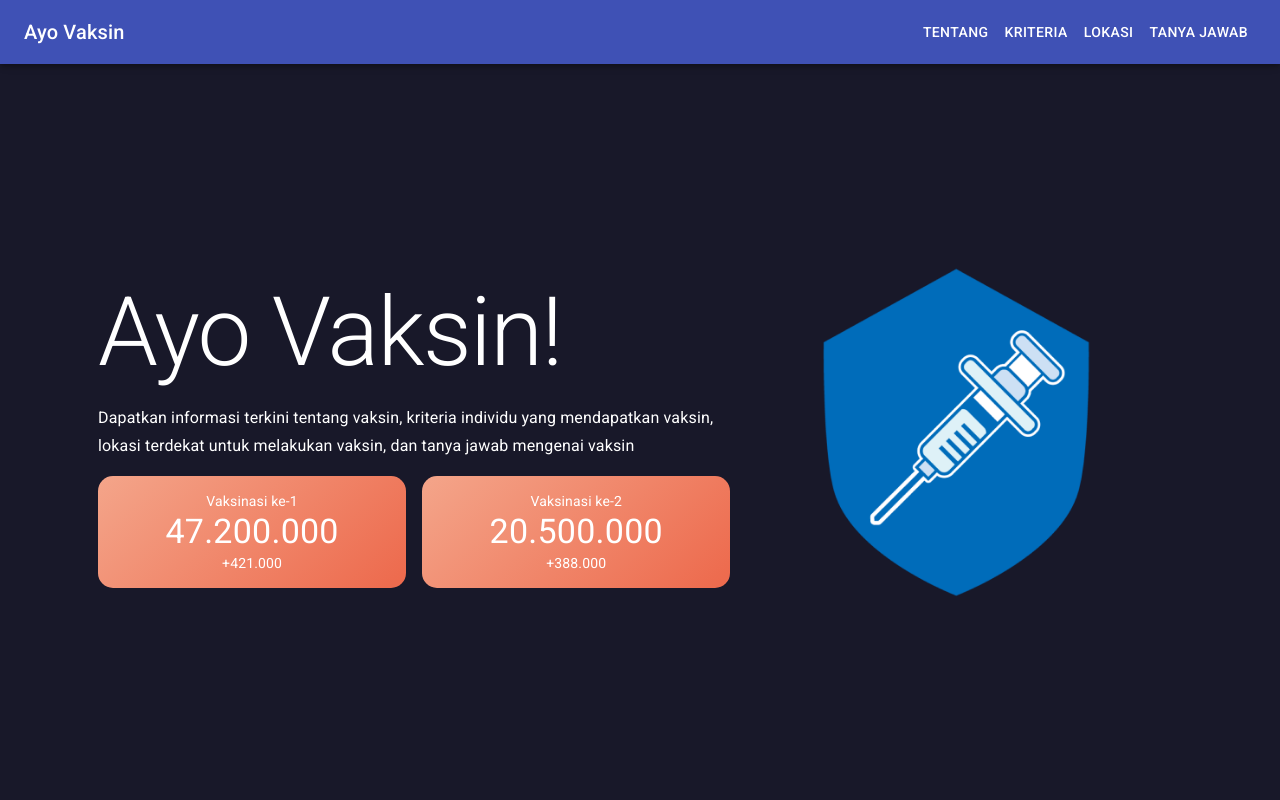
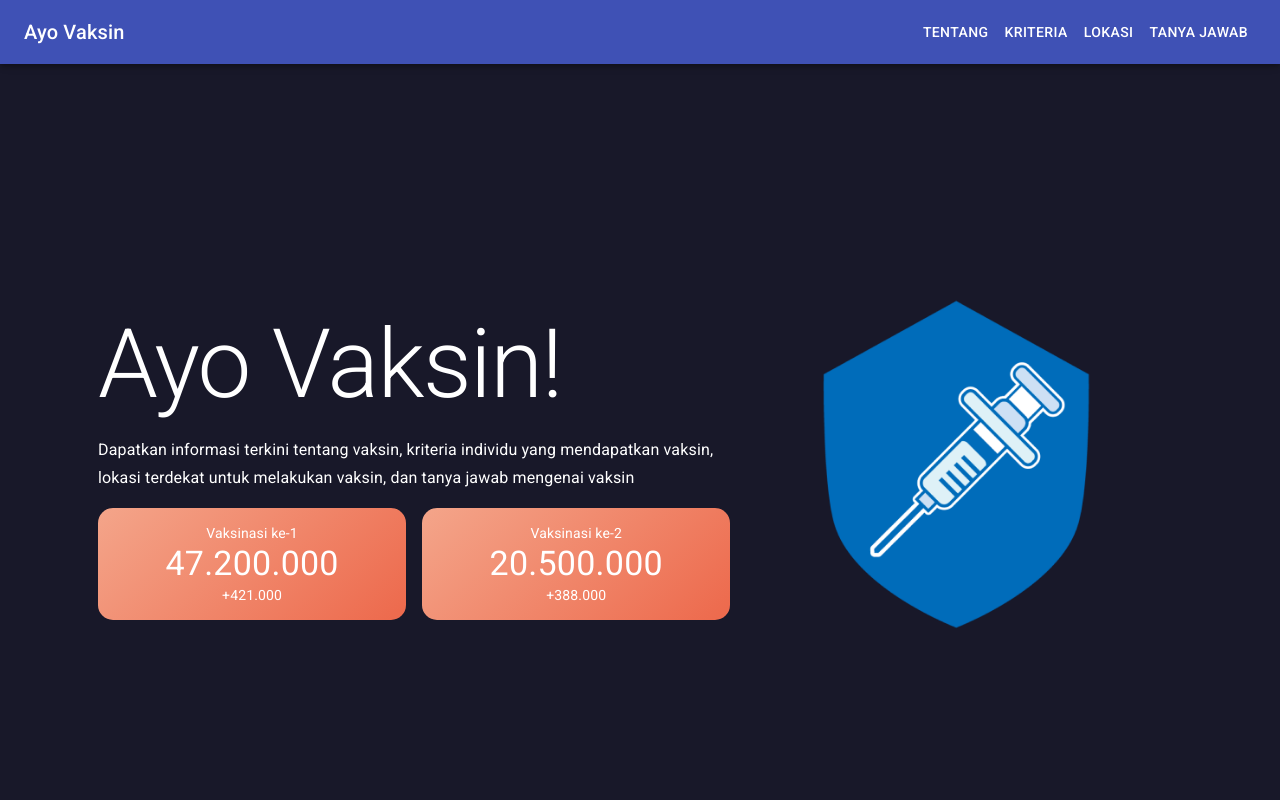
Before and after one commit to marfgold1/Milestone02_K05, a React (Create React App) app in the folder src/ayo-vaksin/: page / in a window 1280 px wide. Shown: the top 800 px of the page. Built offline with nearby package versions, Linux system fonts and the light colour scheme.

Commit message:
refactor homepage navbar sizing (!bug) bug: homepage height is over viewport 488 - Hilya

```diff
--- a/src/ayo-vaksin/src/App.js
+++ b/src/ayo-vaksin/src/App.js
@@ -1,28 +1,16 @@
-import { withStyles } from '@material-ui/core/styles';
-import { Box, CssBaseline } from "@material-ui/core";
+import { CssBaseline } from "@material-ui/core";
 import Homepage from "./pages/Homepage";
 import Navbar from "./components/Navbar";
 import { LokasiVaksin } from "./pages/LokasiVaksin/LokasiVaksin";
 import { TentangVaksin } from "./pages/TentangVaksin/TentangVaksin";
 import Footer from "./components/Footer";
 
-const HomepageWrapper = withStyles((theme) => ({
-  root: {
-    display: 'flex',
-    flexDirection: 'column',
-    minHeight: '100vh',
-    height: '100%'
-  }
-}))(Box)
-
 function App() {
   return (
     <>
       <CssBaseline>
-        <HomepageWrapper>
-          <Navbar />
-          <Homepage />
-        </HomepageWrapper>
+        <Navbar />
+        <Homepage />
         <TentangVaksin />
         <LokasiVaksin />
         <Footer />
--- a/src/ayo-vaksin/src/pages/Homepage.js
+++ b/src/ayo-vaksin/src/pages/Homepage.js
@@ -5,8 +5,7 @@ import Icon from '../images/icon.png';
 
 const useStyles = makeStyles((theme) => ({
   wrapper: {
-    height: '100%',
-    flexGrow: 1,
+    minHeight: '100vh',
     backgroundColor: '#181829',
     color: '#FFFFFF',
     padding: '0 7em',
```
